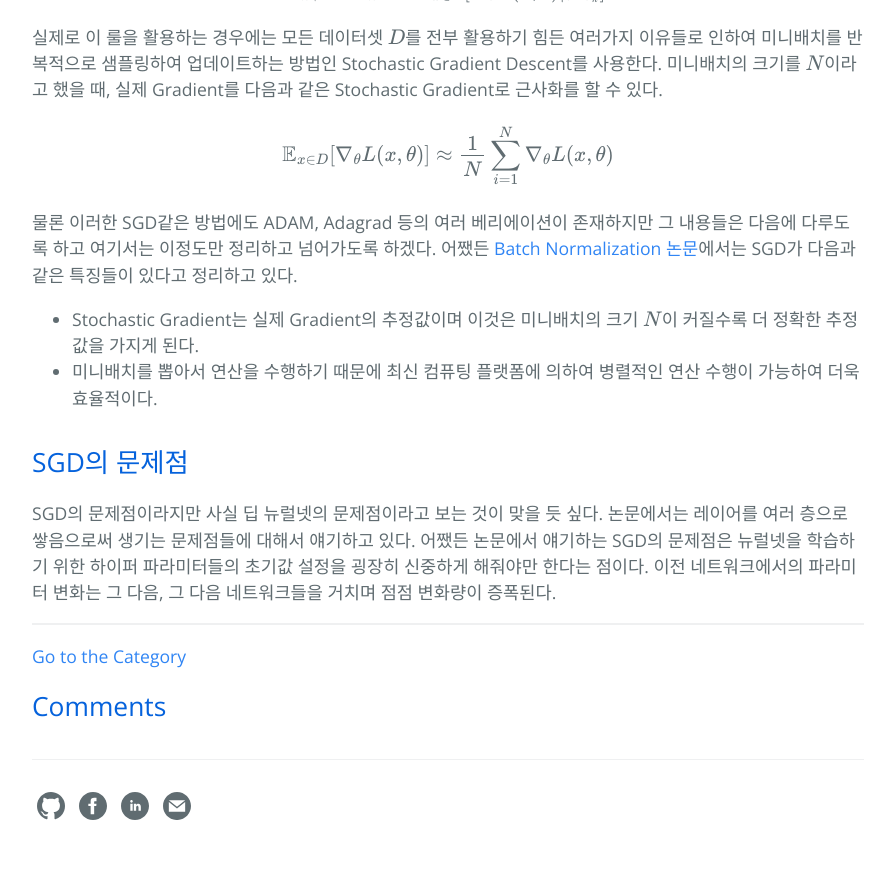
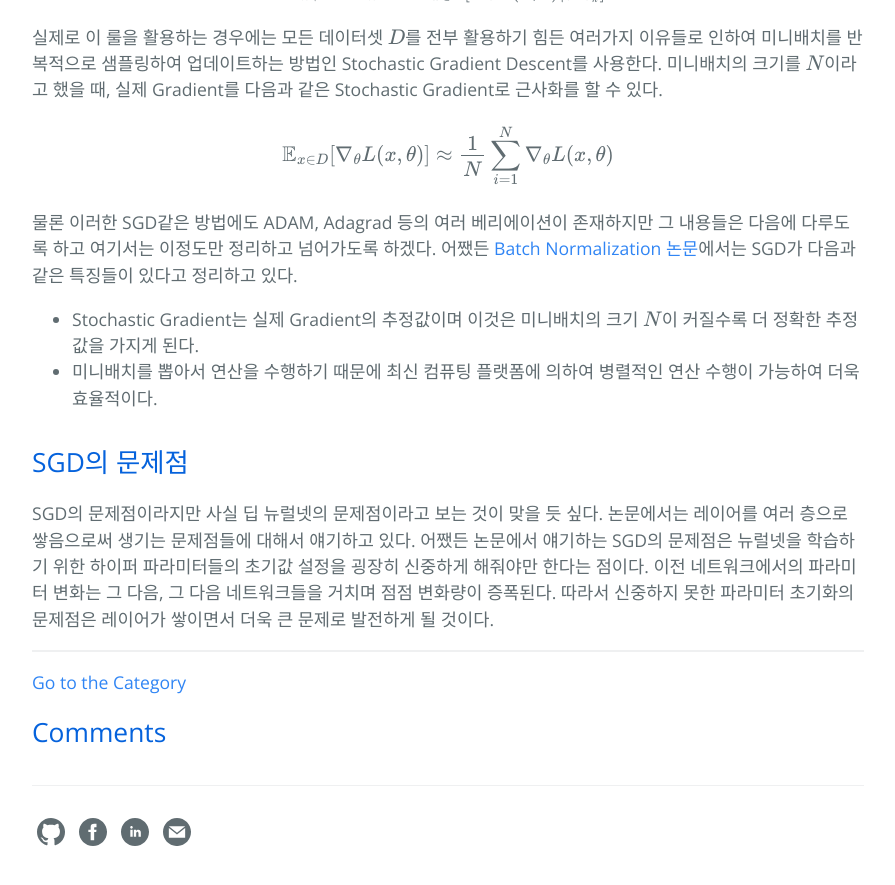
Before and after one commit to hcnoh/hcnoh.github.io, a Jekyll site: the page built from _posts/2018-11-27-batch-normalization.md, in a window 1280 px wide and 900 px high, scrolled down 1202 px. Shown: the top 885 px of the window, without its empty margins (192-1087 px from the left). Built offline with Jekyll 4.4.1, drawn with Linux system fonts in a browser that asks for light colours; formulas are drawn with MathJax 3; comment, search, counter and statistics services are not loaded.

Commit message:
Update 2018-11-27-batch-normalization.md

```diff
--- a/_posts/2018-11-27-batch-normalization.md
+++ b/_posts/2018-11-27-batch-normalization.md
@@ -44,4 +44,4 @@ $$\mathbb{E}_{x\in D}[ \nabla_\theta L(x, \theta) ] \approx \frac{1}{N} \sum_{i=
   - 미니배치를 뽑아서 연산을 수행하기 때문에 최신 컴퓨팅 플랫폼에 의하여 병렬적인 연산 수행이 가능하여 더욱 효율적이다.
 
 ## SGD의 문제점
-SGD의 문제점이라지만 사실 딥 뉴럴넷의 문제점이라고 보는 것이 맞을 듯 싶다. 논문에서는 레이어를 여러 층으로 쌓음으로써 생기는 문제점들에 대해서 얘기하고 있다. 어쨌든 논문에서 얘기하는 SGD의 문제점은 뉴럴넷을 학습하기 위한 하이퍼 파라미터들의 초기값 설정을 굉장히 신중하게 해줘야만 한다는 점이다. 이전 네트워크에서의 파라미터 변화는 그 다음, 그 다음 네트워크들을 거치며 점점 변화량이 증폭된다.
+SGD의 문제점이라지만 사실 딥 뉴럴넷의 문제점이라고 보는 것이 맞을 듯 싶다. 논문에서는 레이어를 여러 층으로 쌓음으로써 생기는 문제점들에 대해서 얘기하고 있다. 어쨌든 논문에서 얘기하는 SGD의 문제점은 뉴럴넷을 학습하기 위한 하이퍼 파라미터들의 초기값 설정을 굉장히 신중하게 해줘야만 한다는 점이다. 이전 네트워크에서의 파라미터 변화는 그 다음, 그 다음 네트워크들을 거치며 점점 변화량이 증폭된다. 따라서 신중하지 못한 파라미터 초기화의 문제점은 레이어가 쌓이면서 더욱 큰 문제로 발전하게 될 것이다.
```
